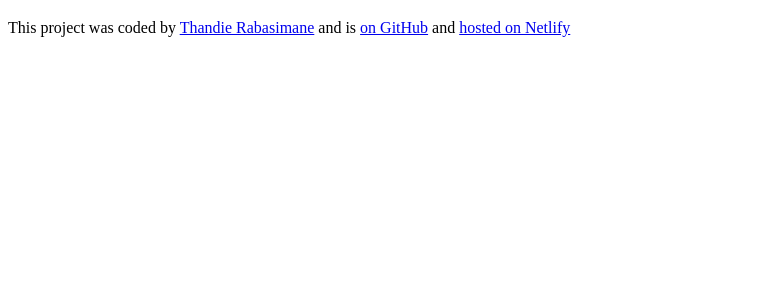
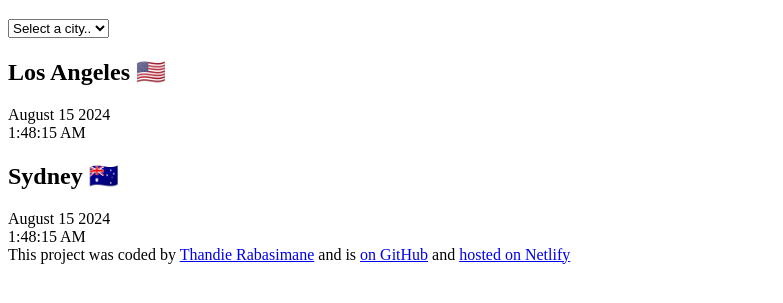
Before and after one commit to thandierab/WorldClock, a plain HTML site: page index.html in a window 1280 px wide. Shown: the part 61-364 px from the top of the page, without its empty margins (0-783 px from the left). Drawn offline with Linux system fonts and the light colour scheme.

Commit message:
Added basic HTML

```diff
--- a/index.html
+++ b/index.html
@@ -8,6 +8,26 @@
   </head>
   <body>
     <h1>World Clock</h1>
+
+    <select>
+      <option value="">Select a city..</option>
+      <option value="">London</option>
+      <option value="">New York</option>
+      <option value="">Auckland</option>
+    </select>
+
+    <div class="city">
+     <h2>Los Angeles 🇺🇸</h2>
+     <div class="date">August 15 2024</div>
+     <div class="time">1:48:15 AM</div>
+     </div>
+
+    <div class="city"></div>
+     <h2>Sydney 🇦🇺</h2>
+     <div class="date">August 15 2024</div>
+     <div class="time">1:48:15 AM</div>
+    </div>
+
     <footer>
       This project was coded by
       <a href="https://github.com/thandierab" target="_blank"
```
